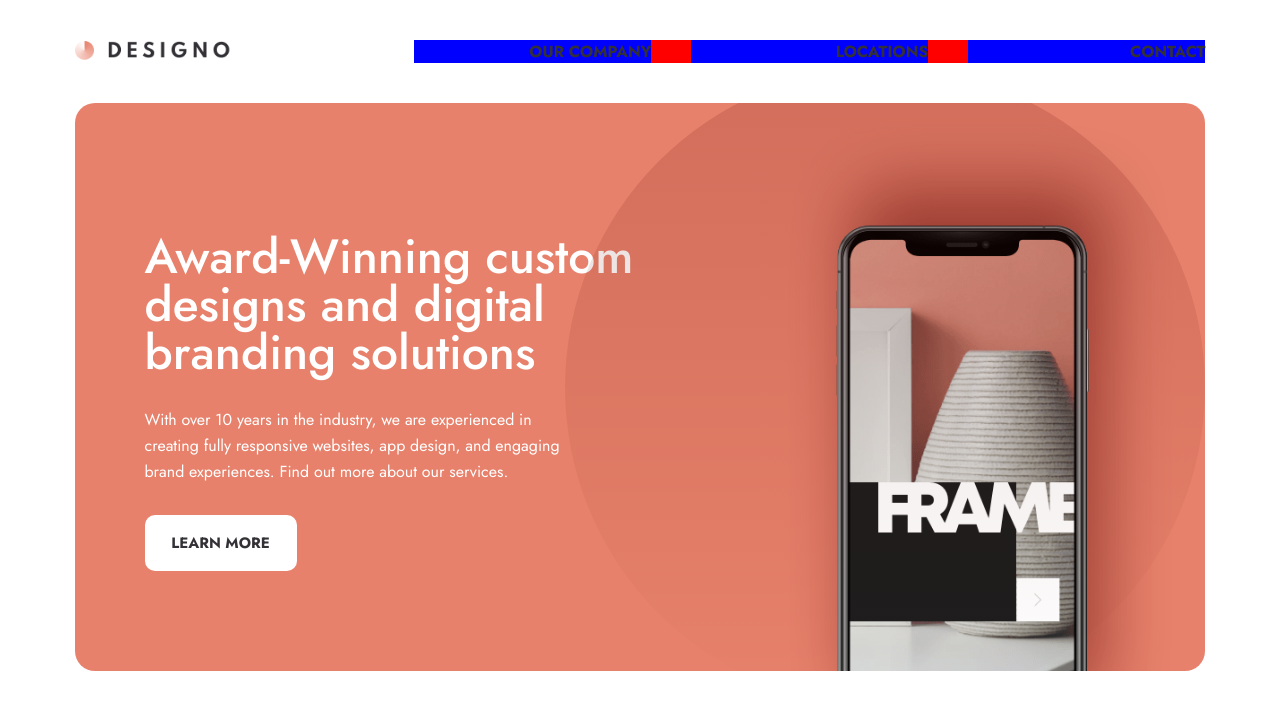
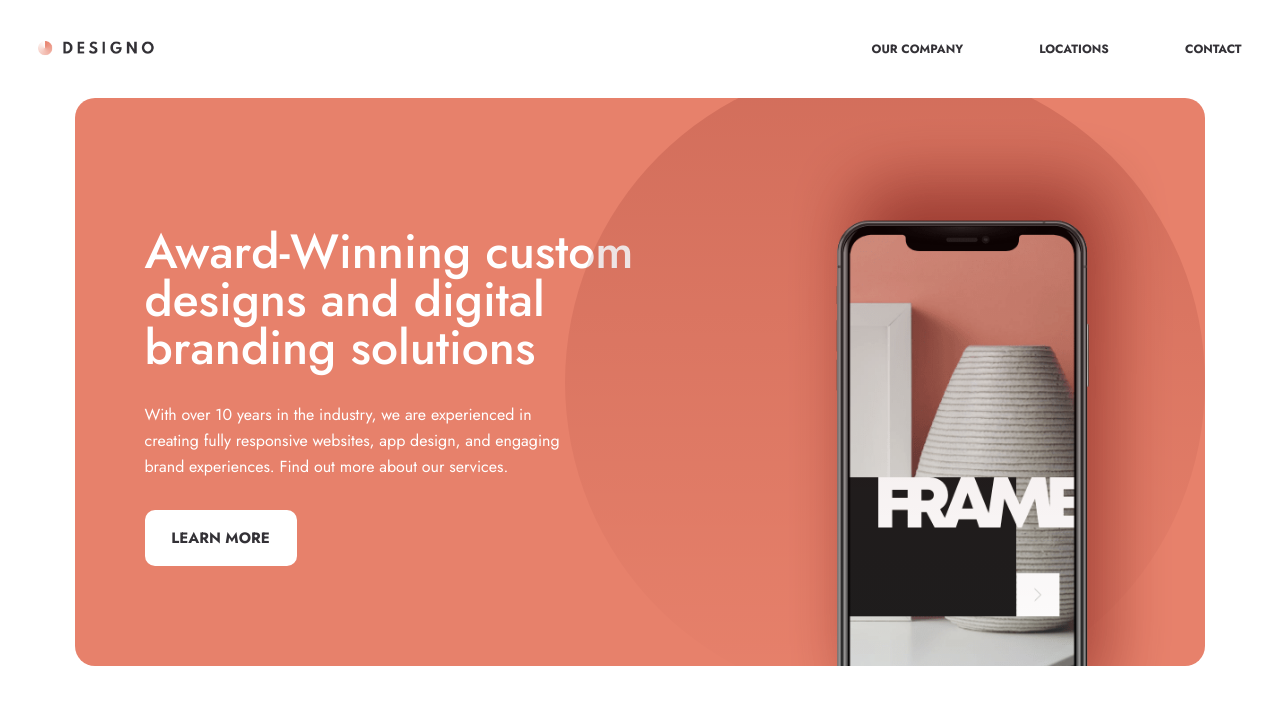
Before and after one commit to deeola/Designos, a React (Create React App) app: page / in a window 1280 px wide. Shown: the top 710 px of the page. Built offline with nearby package versions, Linux system fonts and the light colour scheme.

Commit message:
change orientation

```diff
--- a/package.json
+++ b/package.json
@@ -55,7 +55,7 @@
     "@storybook/addon-a11y": "^6.4.18",
     "@storybook/addon-actions": "^6.4.18",
     "@storybook/addon-essentials": "^6.4.18",
-    "@storybook/addon-links": "^6.4.18",
+    "@storybook/addon-links": "^6.4.19",
     "@storybook/builder-webpack5": "^6.4.18",
     "@storybook/manager-webpack5": "^6.4.18",
     "@storybook/node-logger": "^6.4.18",
--- a/src/App.js
+++ b/src/App.js
@@ -8,13 +8,14 @@ import Contact from "./pages/Contact";
 import GraphicDesign from "./pages/GraphicDesign";
 import WebDesign from "./pages/WebDesign";
 import AppDesign from "./pages/AppDesign";
+import Navbar from "./components/Navbar";
 
 function App() {
   return (
     <Router>
       <div className="App">
         <GlobalStyle />
-
+        <Navbar />
         <Routes>
           <Route exact path="/" element={<Homepage />} />
           <Route path="/about" element={<About />} />
--- a/src/components/Navbar.js
+++ b/src/components/Navbar.js
@@ -1,8 +1,9 @@
-import React,{useState} from "react";
+import React, { useState } from "react";
 import styled from "styled-components";
 import logo from "../assets/shared/desktop/logo-dark.png";
-import iconClose from '../assets/shared/mobile/icon-close.svg';
-import ham from '../assets/shared/mobile/icon-hamburger.svg'
+import iconClose from "../assets/shared/mobile/icon-close.svg";
+import ham from "../assets/shared/mobile/icon-hamburger.svg";
+import { Link } from "react-router-dom";
 
 //my Funbctions
 const handleColorType = (color) => {
@@ -14,125 +15,82 @@ const handleColorType = (color) => {
   }
 };
 
+
 const NavSytle = styled.nav`
   display: flex;
   justify-content: space-between;
   align-items: center;
   width: 94%;
   margin: 40px auto;
+  font-family: 'Jost', sans-serif;
 `;
 
-const UnorderedList = styled.ul`
-
-
-  display: none ;
-
+const LinkWrapper= styled.div`
+  display: none;
   @media screen and (min-width: 414px) {
     display: flex;
-  justify-content: space-between;
-  width: 80%;
-  background: red;
-
-
-   li {
-    list-style: none;
-    width: 30%;
-    text-align: end;
-    background: blue;
+    justify-content: space-between;
+    align-items: center;
+    width: 16rem;
 
   }
 
-
-	}
-
-  @media screen and (min-width: 843px ) {
-		width: 70%;
-
-	}
-
-
-
+  @media screen and (min-width: 843px) {
+    width:370px
+  }
 `;
 
-const LinkTag = styled.a`
+const LinkTag = styled(Link)`
   text-decoration: none;
   ${({ color }) => handleColorType(color)};
   font-weight: 700;
-
+  font-size: 12px;
 `;
 
-
-
 const LogoContainer = styled.img`
-  width: 10rem;
-
-`;
-
-
-const MobileLogoContainer = styled.img`
-  display: none;
-  @media screen and (max-width: 375px) {
-		display: block;
-    width: 202px;
-
+  width: 200px;
+  @media screen and (min-width: 414px) {
+    width: 120px;
 
 	}
 `;
 
-const MobileNavIcon=  styled.div`
+
+const MobileNavIcon = styled.div`
 width: : 24px;
 
 
   @media screen and (min-width: 414px) {
     display: none;
 
+	}
+`;
 
+const NavOpen = styled.img``;
 
-
-	}
-`
-
-const NavOpen = styled.img`
-
-`
-
-const NavClose=styled.img`
-display: none;
-`
+const NavClose = styled.img`
+  display: none;
+`;
 
 //styled component
 
-export const Navbar = ({ color, ...props }) => {
+export const Navbar = ({ tablet, mobile,  color, ...props }) => {
   // const [nav, useNav] = useState(false)
   // const handleClick = () =>{
   //   useNav(!nav)
   // }
   return (
+    <NavSytle mobile={mobile} tablet={tablet}>
+      <LogoContainer alt="logo" src={logo}></LogoContainer>
 
-    <NavSytle>
-      <LogoContainer alt="logo" src={logo}>
-      </LogoContainer>
-
-      <UnorderedList>
-        <li>
-          <LinkTag color={color} href="www.facebook.com">
-            OUR COMPANY
-          </LinkTag>
-        </li>
-        <li>
-          <LinkTag href="222.facebook.com">LOCATIONS</LinkTag>
-        </li>
-        <li>
-          <LinkTag href="www.facebook.com">CONTACT</LinkTag>
-        </li>
-      </UnorderedList>
-      <MobileNavIcon >
-        <NavOpen src={ham} alt='open menu'>
-
-        </NavOpen>
-        <NavClose src={iconClose} alt='icon close'>
-
-        </NavClose>
+      <LinkWrapper>
+        <LinkTag color={color} to="/about">OUR COMPANY</LinkTag>
+        <LinkTag to="/location">LOCATIONS</LinkTag>
+        <LinkTag to="/contact">CONTACT</LinkTag>
+      </LinkWrapper>
+      <MobileNavIcon>
+        <NavOpen src={ham} alt="open menu"></NavOpen>
+        <NavClose src={iconClose} alt="icon close"></NavClose>
       </MobileNavIcon>
     </NavSytle>
   );
--- a/src/index.js
+++ b/src/index.js
@@ -4,9 +4,12 @@ import './index.css';
 import App from './App';
 import reportWebVitals from './reportWebVitals';
 
+
 ReactDOM.render(
   <React.StrictMode>
+
     <App />
+
   </React.StrictMode>,
   document.getElementById('root')
 );
--- a/src/pages/Homepage.jsx
+++ b/src/pages/Homepage.jsx
@@ -6,7 +6,7 @@ import {Container} from '../globalStyles'
 function Homepage() {
   return (
     <Container>
-    <Navbar />
+
     <Hero />
     </Container>
 
```
Also changed, not shown: 2 other files (tests, documents, lock files or other folders).
